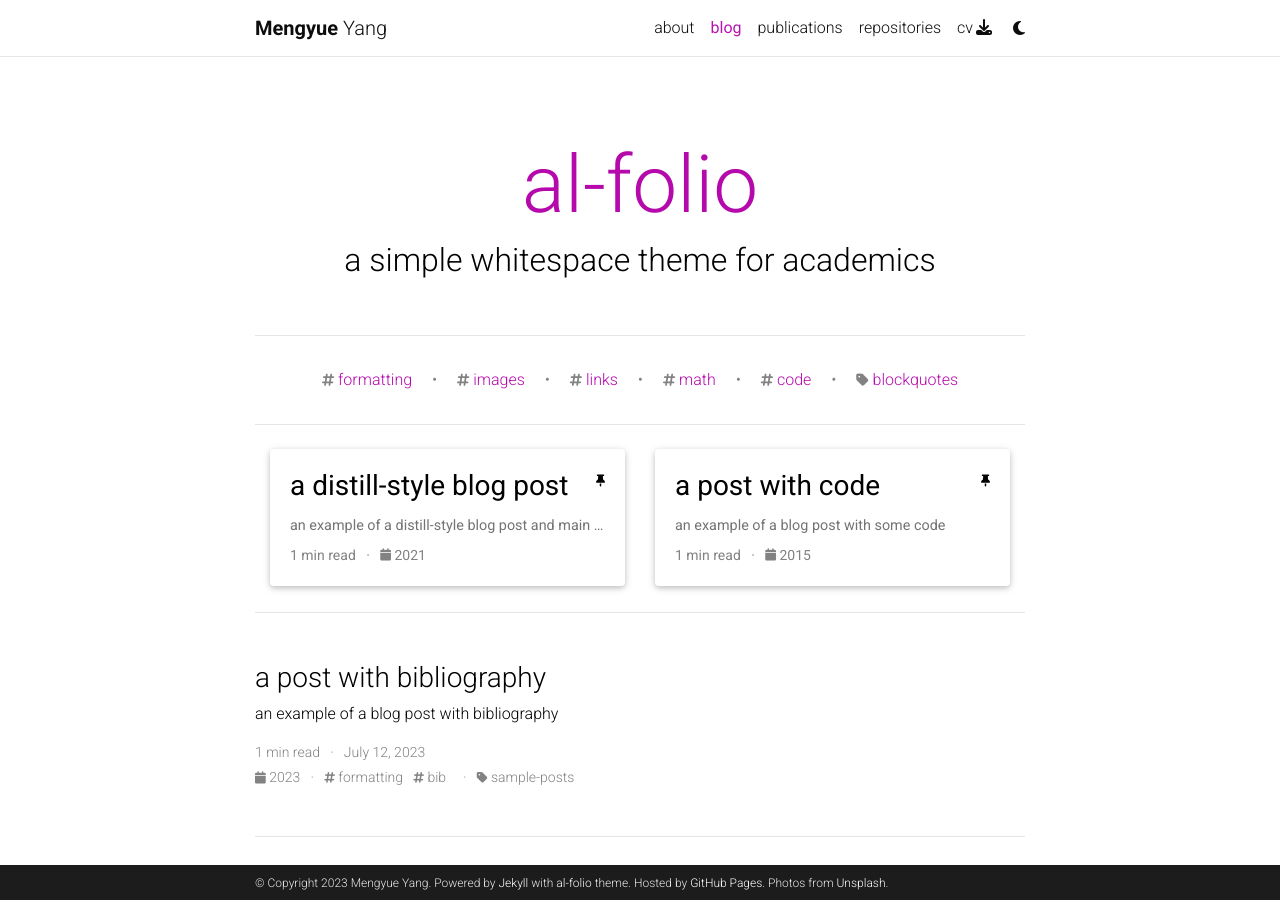
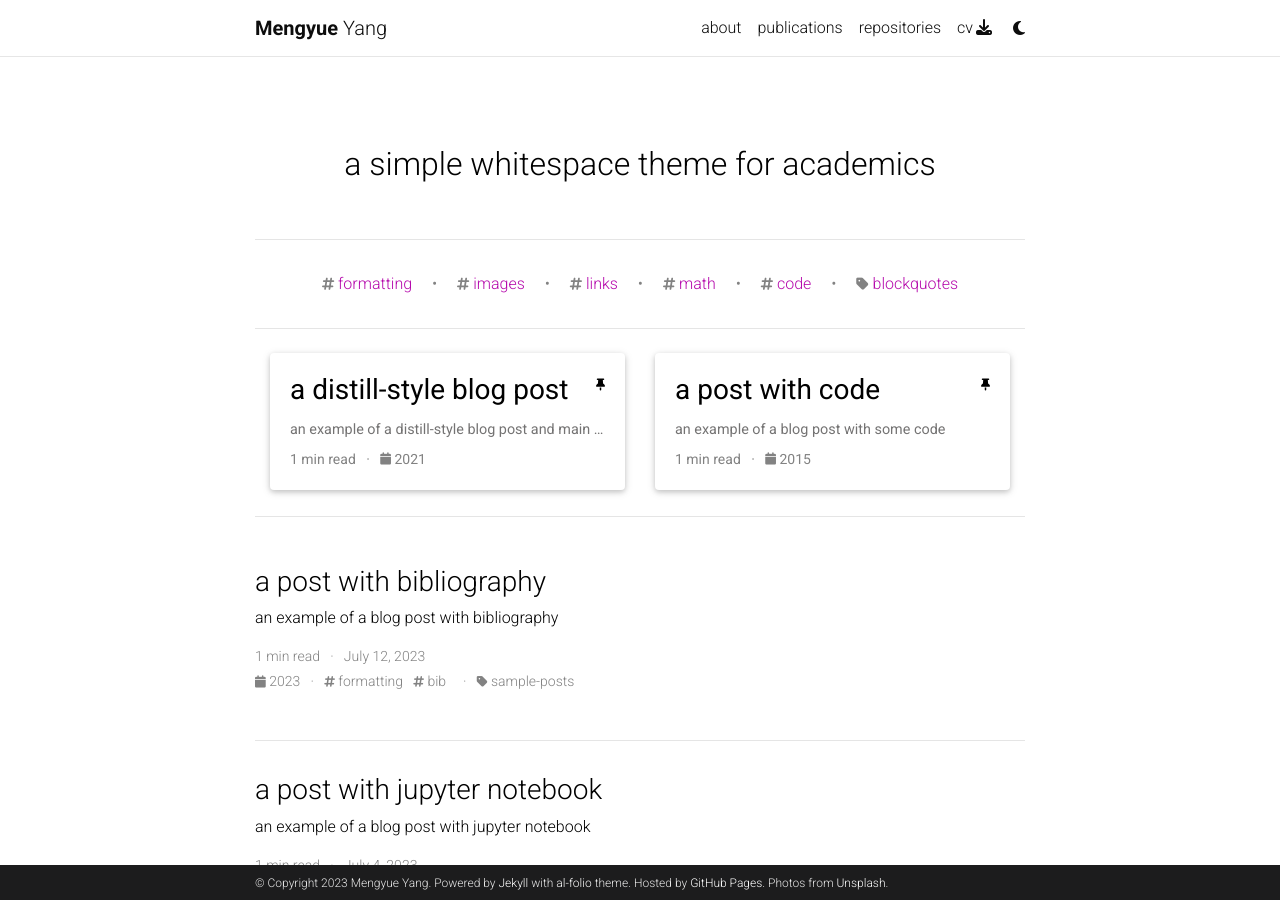
Before and after one commit to ymy4323460/ymy4323460.github.io, a Jekyll site: the page built from blog/index.html, in a window 1280 px wide and 900 px high. Built offline with Jekyll 4.4.1, drawn with Linux system fonts in a browser that asks for light colours; the list of posts is cut into pages by our own code; comment, search, counter and statistics services are not loaded; a style sheet for code colours, icons or effects is not loaded.

Commit message:
Update _config.yml

```diff
--- a/_config.yml
+++ b/_config.yml
@@ -123,8 +123,8 @@
 # Blog
 # -----------------------------------------------------------------------------
 
-blog_name: al-folio # blog_name will be displayed in your blog page
-blog_nav_title: blog # your blog must have a title for it to be displayed in the nav bar
+blog_name:  # blog_name will be displayed in your blog page
+blog_nav_title:  # your blog must have a title for it to be displayed in the nav bar
 blog_description: a simple whitespace theme for academics
 permalink: /blog/:year/:title/
 
@@ -307,7 +307,7 @@
 filtered_bibtex_keywords: [abbr, abstract, arxiv, bibtex_show, html, pdf, selected, supp, blog, code, poster, slides, website, preview, altmetric]
 
 # Maximum number of authors to be shown for each publication (more authors are visible on click)
-max_author_limit: 3  # leave blank to always show all authors
+max_author_limit: 7  # leave blank to always show all authors
 more_authors_animation_delay: 10  # more authors are revealed on click using animation; smaller delay means faster animation
 
 
```
